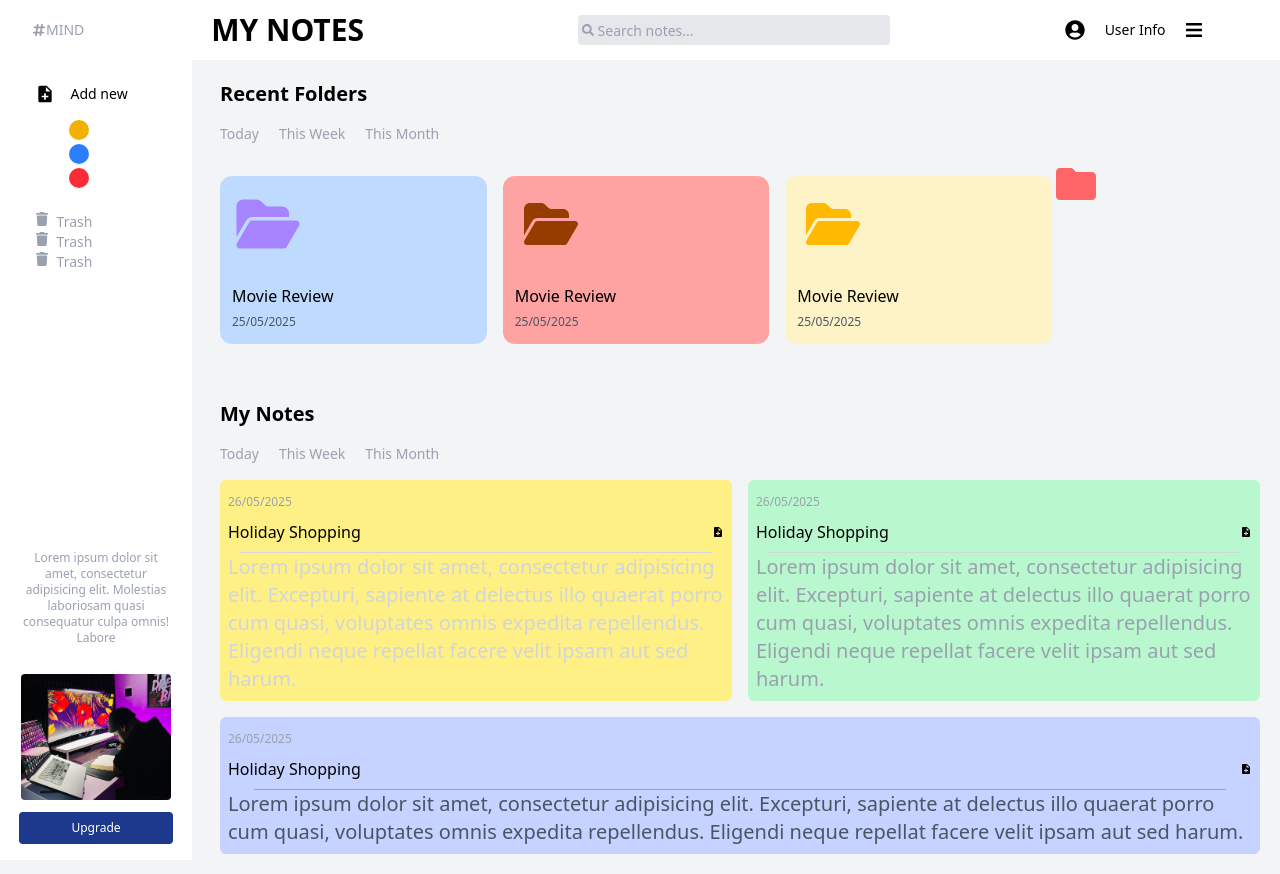
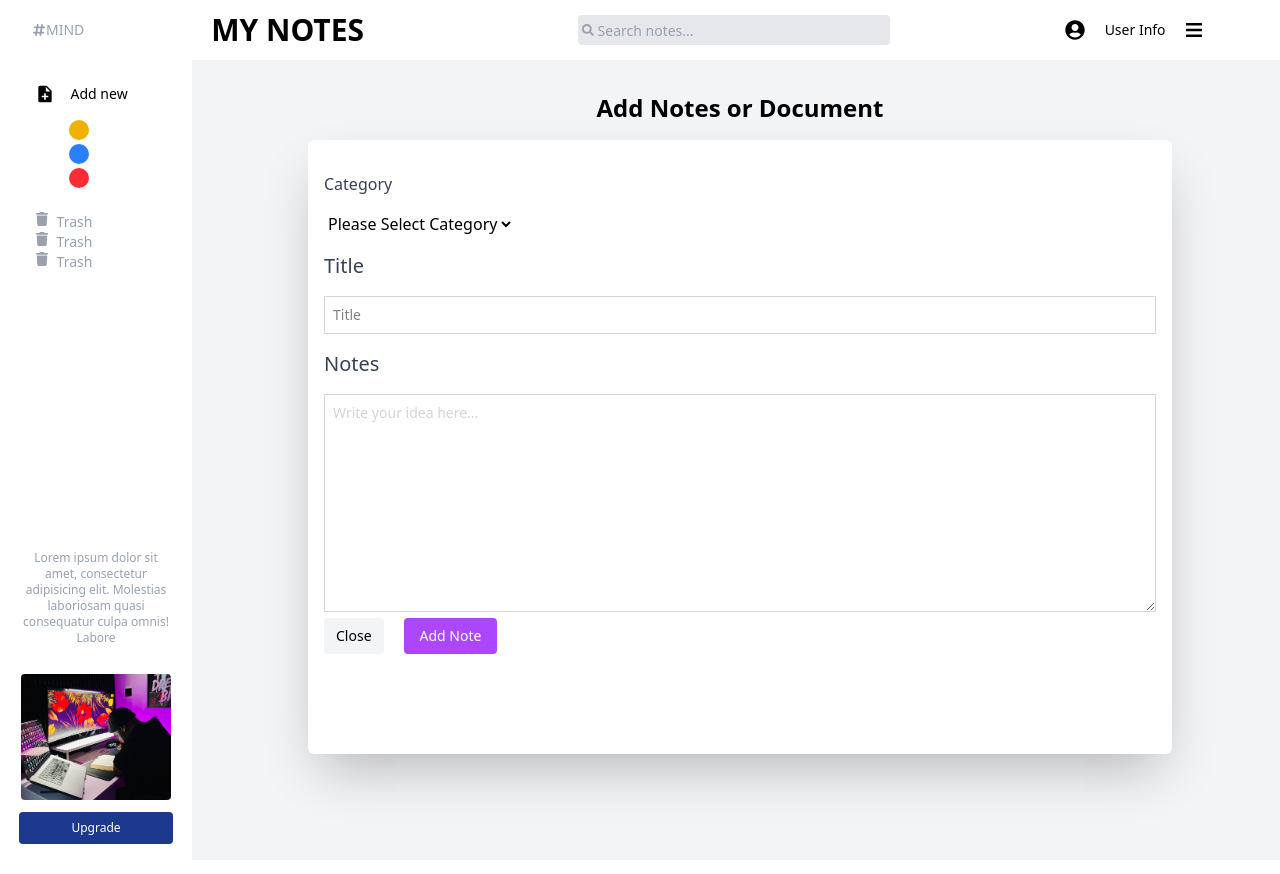
Before and after one commit to Ayomi-Dev/MindApp, a React (Vite) app: page / in a window 1280 px wide. Built offline with nearby package versions, Linux system fonts and the light colour scheme.

Commit message:
Added form layout for creating note

```diff
--- a/src/App.tsx
+++ b/src/App.tsx
@@ -1,5 +1,6 @@
 import { Sidebar } from "./components/Sidebar";
 import { Topbar } from "./components/Topbar";
+import { Create } from "./pages/Create";
 import { Home } from "./pages/Home";
 
 
@@ -12,7 +13,8 @@ function App() {
           <Topbar />
           <div className="flex gap-2">
             <Sidebar />
-            <Home />
+            {/* <Home /> */}
+            <Create />
           </div>
         </div>
     </>
--- a/src/components/NoteCard.tsx
+++ b/src/components/NoteCard.tsx
@@ -1,7 +1,22 @@
 import React from 'react'
+import { MdNoteAdd } from 'react-icons/md'
 
 export const NoteCard = () => {
   return (
-    <div>NoteCard</div>
+    <div className="bg-indigo-200 rounded-md p-2 flex-[1_1_100%] md:flex-[1_1_calc(30%_-_1rem)] min-h-[100px]">
+
+                <span className="text-gray-400 text-xs">26/05/2025</span>
+                <div className="flex flex-1 justify-between items-center py-2">
+                  <h3 className="text-black">Holiday Shopping</h3>
+                  <MdNoteAdd className='text-xs text-black' />
+                </div>
+                <hr className="bg-gray-100 w-[95%] mx-auto text-gray-400" />
+                <p className="text-xl text-gray-600">
+                  Lorem ipsum dolor sit amet, consectetur adipisicing elit.
+                  Excepturi, sapiente at delectus illo quaerat porro cum quasi,
+                  voluptates omnis expedita repellendus. Eligendi neque
+                  repellat facere velit ipsam aut sed harum.
+                </p>
+              </div>
   )
 }
--- a/src/components/NoteForm.tsx
+++ b/src/components/NoteForm.tsx
@@ -2,6 +2,29 @@ import React from 'react'
 
 export const NoteForm = () => {
   return (
-    <div>NoteForm</div>
+    <div className="block w-full h-full">
+      <h2 className="text-center font-bold text-2xl py-4">Add Notes or Document</h2>
+      <form action="" className='bg-white shadow-2xl w-[80%] min-h-[80%] mx-auto p-4 rounded-md'>
+        <label htmlFor="" className="block py-4 text-gray-700">Category</label>
+        <select name="categories" id="">
+          <option value="">Please Select Category</option>
+          <option value="Personal">Personal</option>
+          <option value="Work">Work</option>
+          <option value="Family">Family</option>
+          <option value="Study">Study</option>
+        </select>
+
+        <label htmlFor="" className="block text-xl py-4 text-gray-700">Title</label>
+        <input type="text" name='title' className="w-full p-2 text-sm border-[1px] border-gray-300 outline-none" placeholder='Title' />
+
+        <label htmlFor="" className="block text-xl py-4 text-gray-700">Notes</label>
+        <textarea name="notes" id="" rows={10} className='text-sm w-full border-[1px] border-gray-300 outline-none p-2 placeholder:text-gray-300' placeholder='Write your idea here...'></textarea>
+
+        <div className="flex items-end gap-5">
+          <button className="text-black bg-gray-100 px-3 py-2 rounded-sm cursor-pointer text-sm">Close</button>
+          <button className="text-white bg-purple-500 px-4 py-2 rounded-sm cursor-pointer text-sm">Add Note</button>
+        </div>
+      </form>
+    </div>
   )
 }
--- a/src/pages/Create.tsx
+++ b/src/pages/Create.tsx
@@ -1,7 +1,11 @@
 import React from 'react'
+import { NoteForm } from '../components/NoteForm'
 
 export const Create = () => {
   return (
-    <div>Create</div>
+    <div className="flex-1 py-4">
+
+      <NoteForm />
+    </div>
   )
 }
--- a/src/pages/Home.tsx
+++ b/src/pages/Home.tsx
@@ -47,7 +47,7 @@ export const Home = () => {
           <span>This Month</span>
         </div>
         <div className="flex flex-wrap gap-4 w-full">
-          <div className="bg-yellow-200 rounded-md p-2 flex-[1_1_100%] md:flex-[1_1_calc(50%_-_1rem)] min-h-[100px]">
+          <div className="bg-yellow-200 rounded-md p-2 flex-[1_1_100%] md:flex-[1_1_calc(30%_-_1rem)] min-h-[100px]">
 
             <span className="text-gray-400 text-xs">26/05/2025</span>
             <div className="flex flex-1 justify-between items-center py-2">
@@ -62,7 +62,7 @@ export const Home = () => {
               repellat facere velit ipsam aut sed harum.
             </p>
           </div>
-          <div className="bg-green-200 rounded-md p-2 flex-[1_1_100%] md:flex-[1_1_calc(50%_-_1rem)] min-h-[100px]">
+          <div className="bg-green-200 rounded-md p-2 flex-[1_1_100%] md:flex-[1_1_calc(30%_-_1rem)] min-h-[100px]">
 
             <span className="text-gray-400 text-xs">26/05/2025</span>
             <div className="flex flex-1 justify-between items-center py-2">
@@ -78,7 +78,7 @@ export const Home = () => {
             </p>
           </div>
 
-          <div className="bg-indigo-200 rounded-md p-2 flex-[1_1_100%] md:flex-[1_1_calc(50%_-_1rem)] min-h-[100px]">
+          <div className="bg-indigo-200 rounded-md p-2 flex-[1_1_100%] md:flex-[1_1_calc(30%_-_1rem)] min-h-[100px]">
 
             <span className="text-gray-400 text-xs">26/05/2025</span>
             <div className="flex flex-1 justify-between items-center py-2">
```
